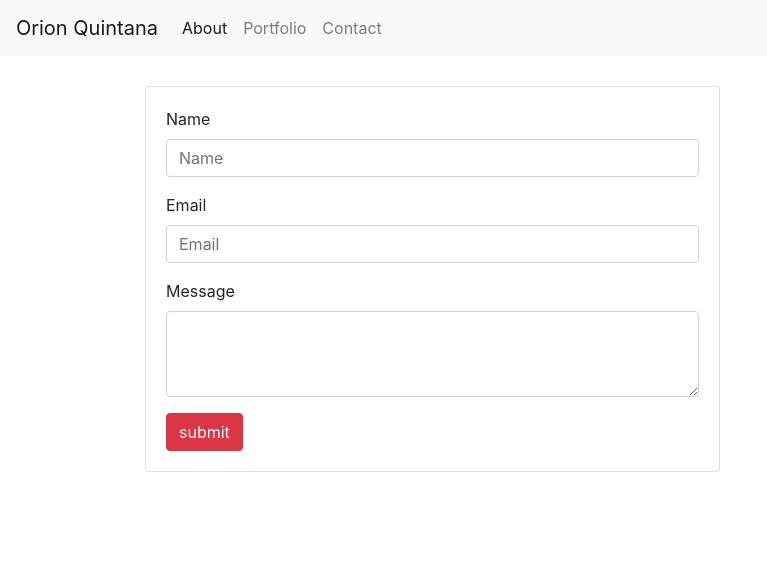
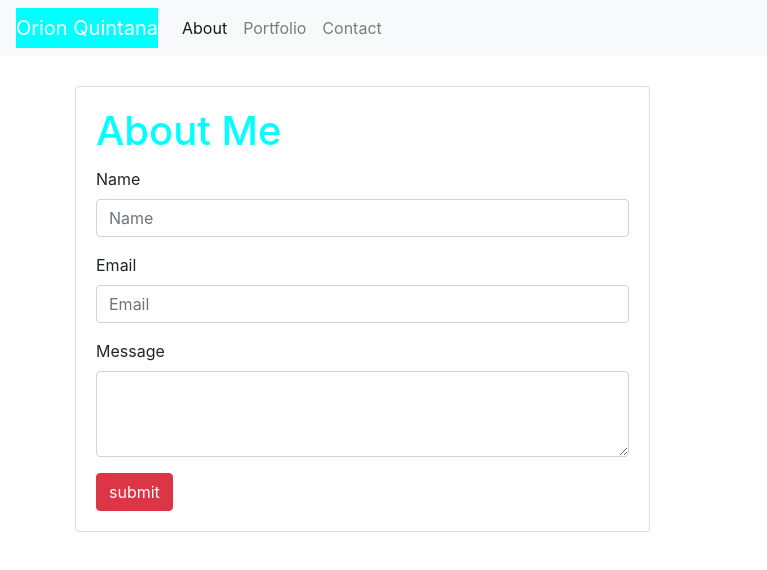
Before and after one commit to orionvtg/responsive-portfolio, a plain HTML site: page contact.html in a window 1280 px wide. Shown: the whole page, without its empty margins (0-767 px from the left). Drawn offline with nearby package versions, Linux system fonts and the light colour scheme.

Commit message:
updating navbar to be the same on all pages

```diff
--- a/contact.html
+++ b/contact.html
@@ -15,22 +15,22 @@
 
 <!-- navbar content -->
 
-<nav class="navbar navbar-expand-lg navbar-light bg-light">
-  <a class="navbar-brand" href="#">Orion Quintana</a>
+<nav class="navbar navbar-expand-lg navbar-light bg-light form-inline">
+  <a class="navbar-brand" style="background-color: cyan; color: white;">Orion Quintana</a>
   <button class="navbar-toggler" type="button" data-toggle="collapse" data-target="#navbarTogglerDemo02" aria-controls="navbarTogglerDemo02" aria-expanded="false" aria-label="Toggle navigation">
     <span class="navbar-toggler-icon"></span>
   </button>
 
   <div class="collapse navbar-collapse" id="navbarTogglerDemo02">
     <ul class="navbar-nav mr-auto mt-2 mt-lg-0">
-      <li class="nav-item active">
-        <a class="nav-link" href="index.html">About<span class="sr-only">(current)</span></a>
+      <li class="nav-item active ">
+        <a class="nav-link" href="index.html">About</a>
       </li>
       <li class="nav-item">
         <a class="nav-link" href="portfolio.html">Portfolio</a>
       </li>
       <li class="nav-item">
-        <a class="nav-link" href="contact.html">Contact</a>
+        <a class="nav-link" href="contact.html">Contact <span class="sr-only">(current)</span></a>
       </li>
     </ul>
   </div>
@@ -43,6 +43,10 @@
     <div class="col-md-7">
       <div class="card">
         <div class="card-body">
+          <h1 class="card-title" style="color: cyan;">About Me</h1>
+          <class class="row">
+            <div class="col-md-12">
+
                <!-- Contact form -->
 
                <form>
@@ -68,12 +72,16 @@
 
             <button type="button" class="btn btn-danger">submit</button>
 
+
+
+             </div>
+          </class>
+          </div>
         </div>
       </div>
     </div>
   </div>
 </div>
 
-
 </body>
 </html>
--- a/styles.css
+++ b/styles.css
@@ -8,6 +8,6 @@ img {
 
 @media screen and (min-width: 700px) {
   .push_right {
-    margin-left: 100px;
+    margin-left: 30px;
   }
 }
```
Lines whose indentation alone changed are shown as unchanged.
